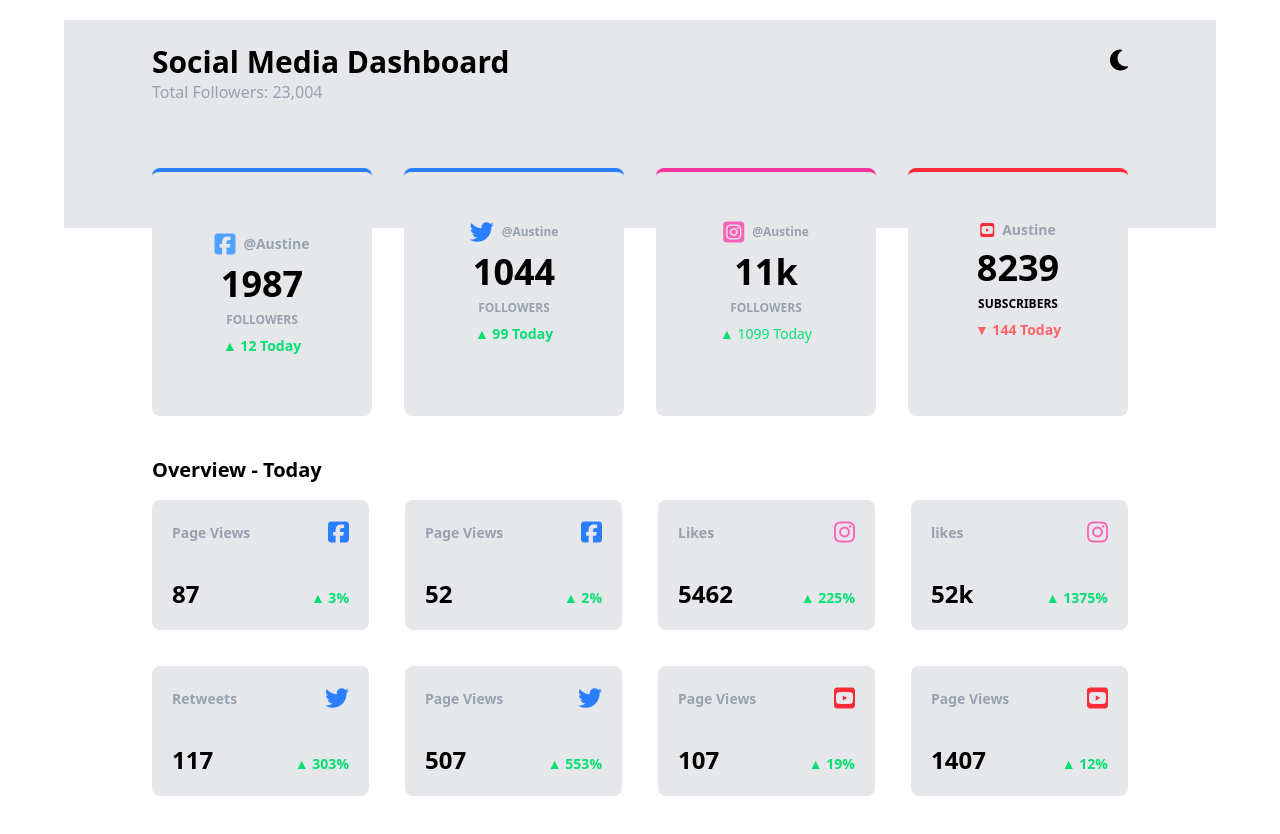
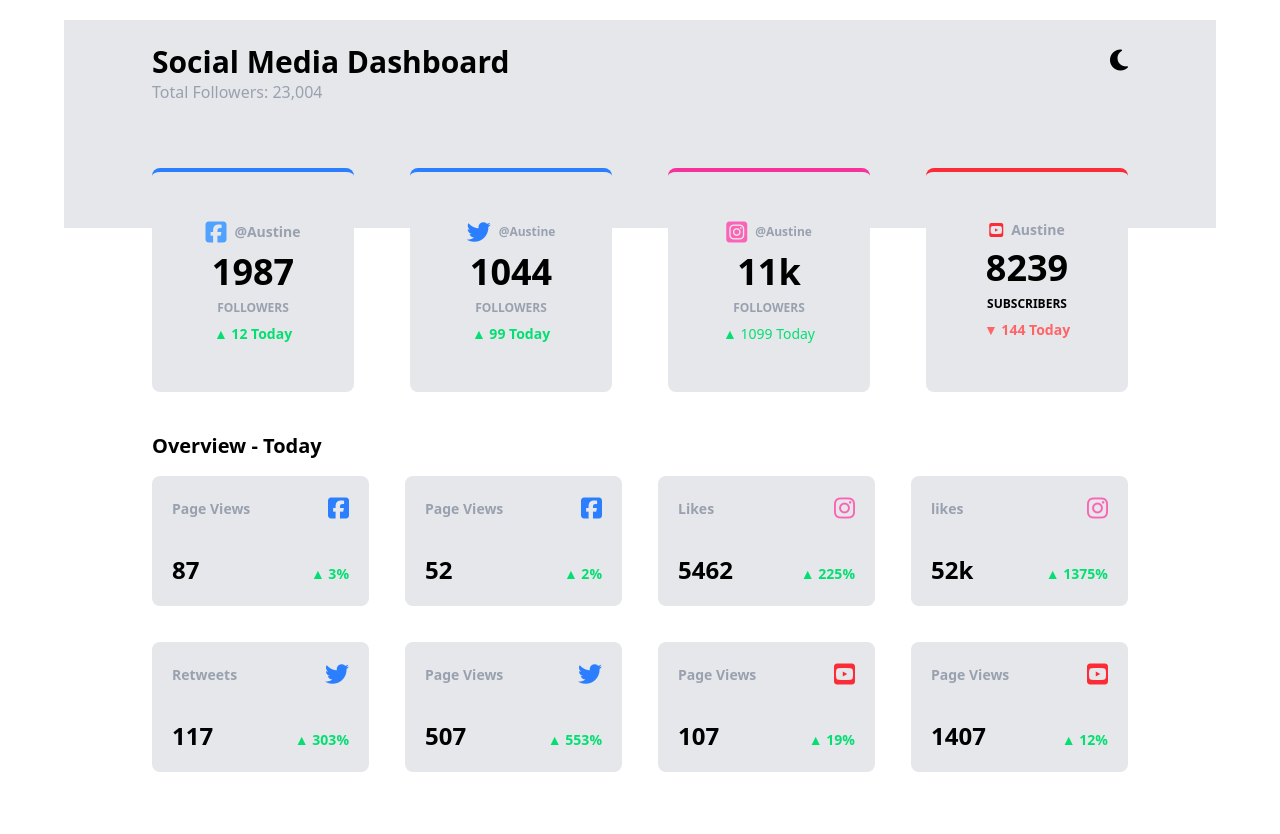
Before and after one commit to augustineutuk/Dashboard-project, a website: page index.html in a window 1280 px wide. Drawn offline with Linux system fonts and the light colour scheme.

Commit message:
first commit

```diff
--- a/index.html
+++ b/index.html
@@ -33,11 +33,11 @@
   </div>
 
        <!-- Top Cards  -->
-      <div class="grid grid-cols-1 md:grid-cols-4 gap-8 mb-10 mt-16">
-         <div class="bg-gray-200 dark:bg-[#252b43] p-15 rounded-lg border-t-4 border-blue-500">
+      <div class="grid grid-cols-1 md:grid-cols-4 gap-14 mb-10 mt-16">
+         <div class="bg-gray-200 dark:bg-[#252b43] p-12 rounded-lg border-t-4 border-blue-500">
           <div class=" flex flex-row justify-start items-center md:justify-center space-x-2">
              <i class="fab fa-facebook-square text-2xl text-blue-400"></i>
-            <p class="text-center font-bold text-sm text-gray-400">@Austine </p>
+            <p class="text-center font-bold text-sm md:text-sm text-gray-400">@Austine </p>
 
           </div>
           <div class="flex flex-col items-start md:items-center">
```
Also changed, not shown: src/output.css.
